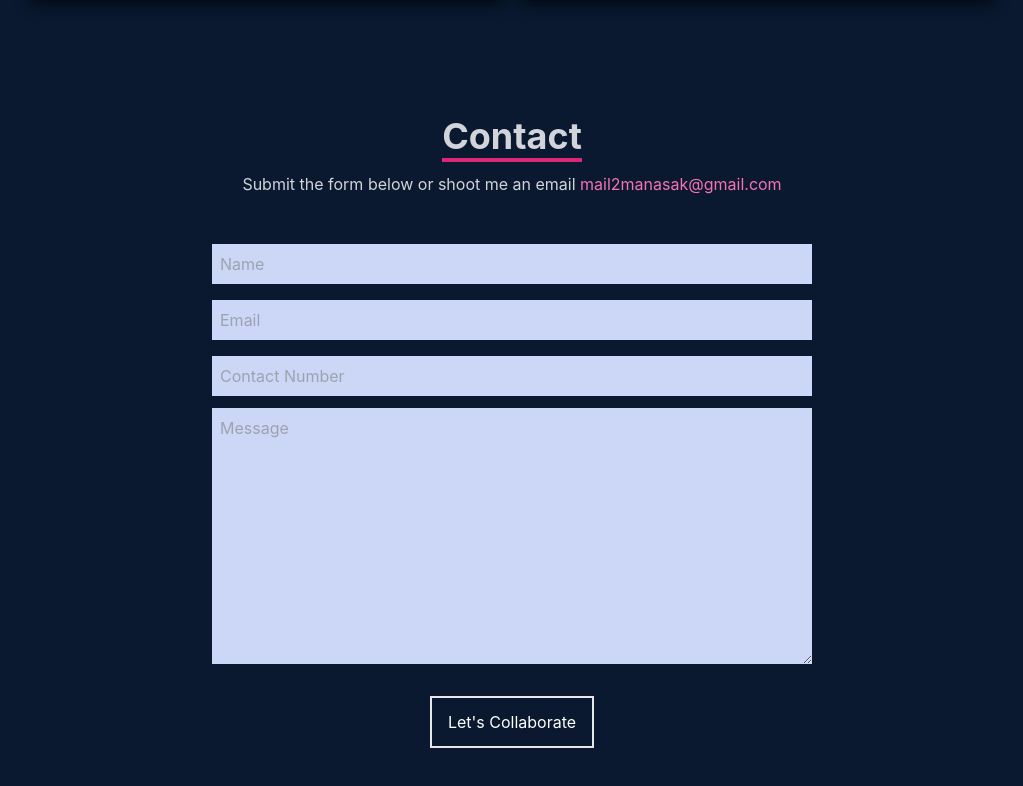
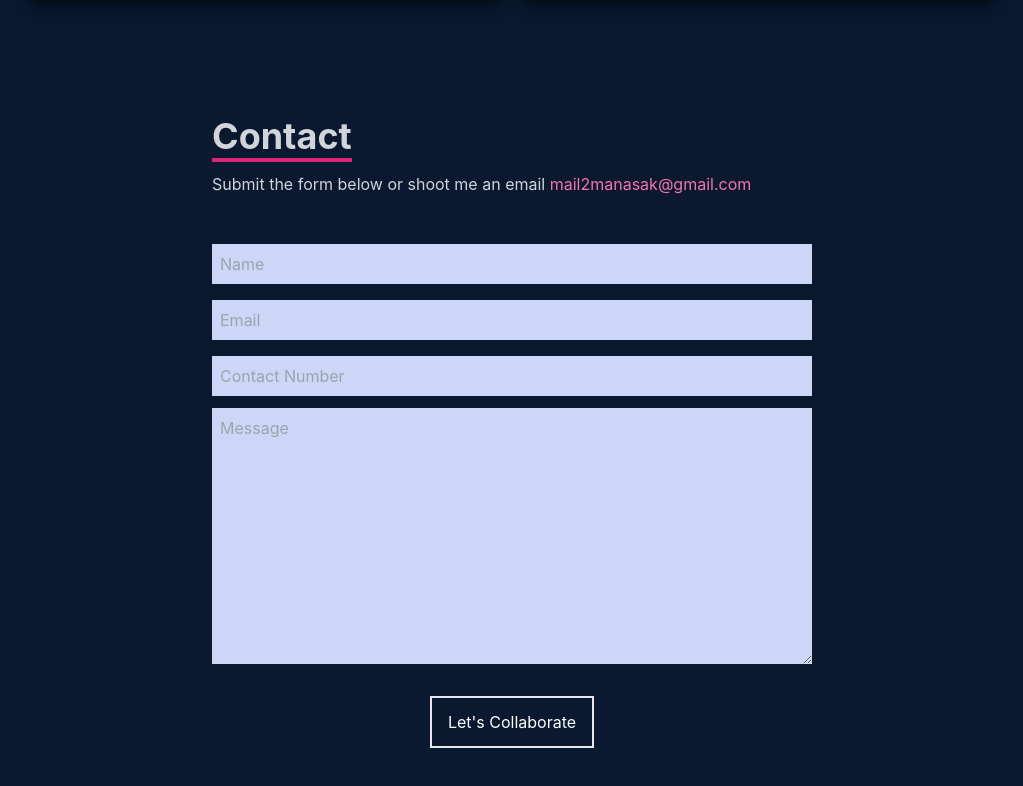
Before and after one commit to manasakarisiddappa/portfolio, a React (Create React App) app: page / in a window 1280 px wide. Shown: the part 3152-3938 px from the top of the page, without its empty margins (128-1151 px from the left). Built offline with nearby package versions, Linux system fonts and the light colour scheme.

Commit message:
textalignment

```diff
--- a/src/components/Contact.jsx
+++ b/src/components/Contact.jsx
@@ -11,7 +11,7 @@ const Contact = () => {
         action="https://getform.io/f/31bd9ab3-0a6e-4a3d-81c9-eca20ad8b9fd"
         className="flex flex-col max-w-[600px] w-full"
       >
-        <div className="pb-8  md:mt-0 mt-[30%]">
+        <div className="pb-8  md:mt-0 mt-[30%] text-left">
           <p className="text-4xl font-bold inline border-b-4 border-pink-600 text-gray-300">
             Contact
           </p>
```
